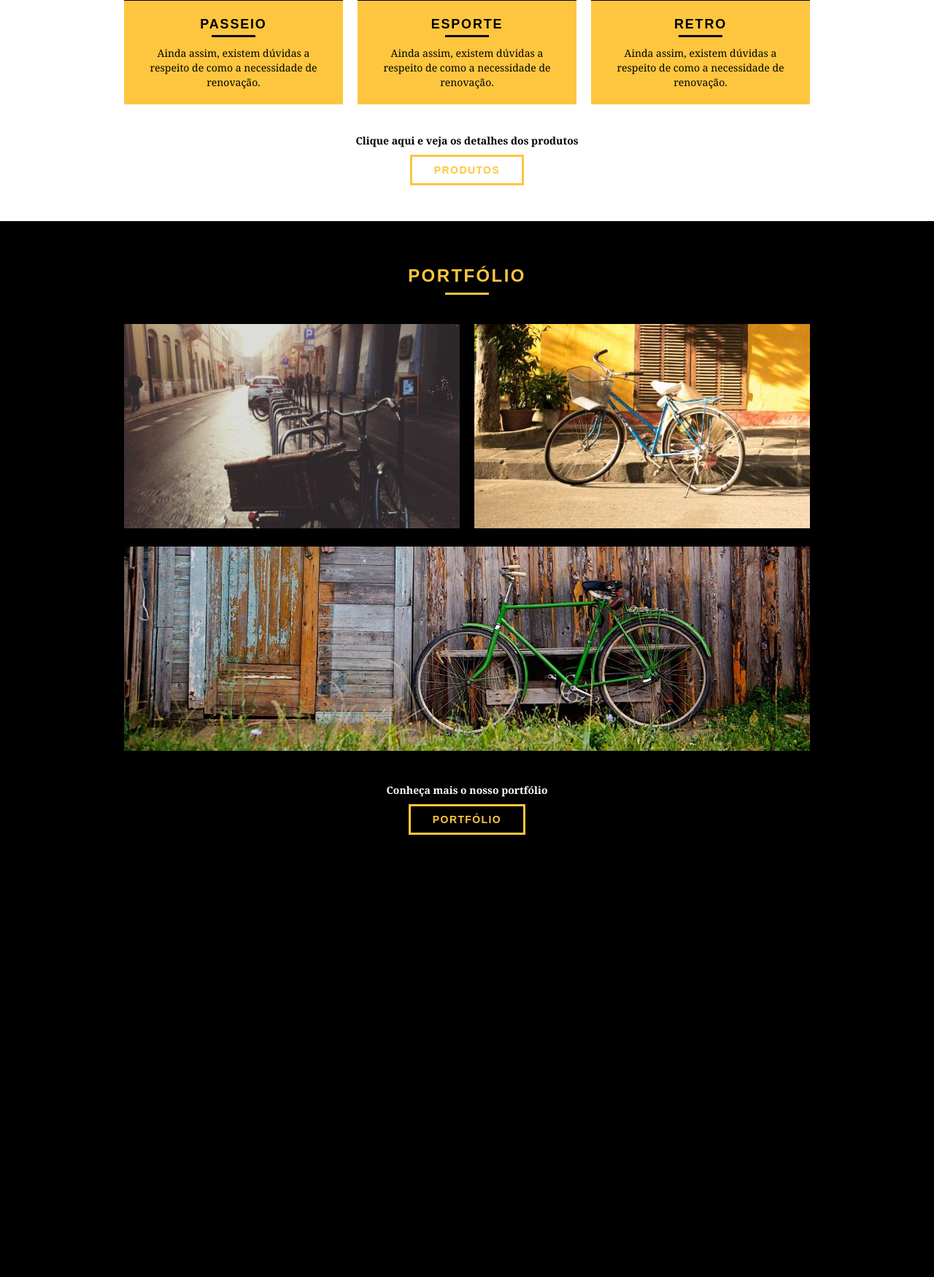
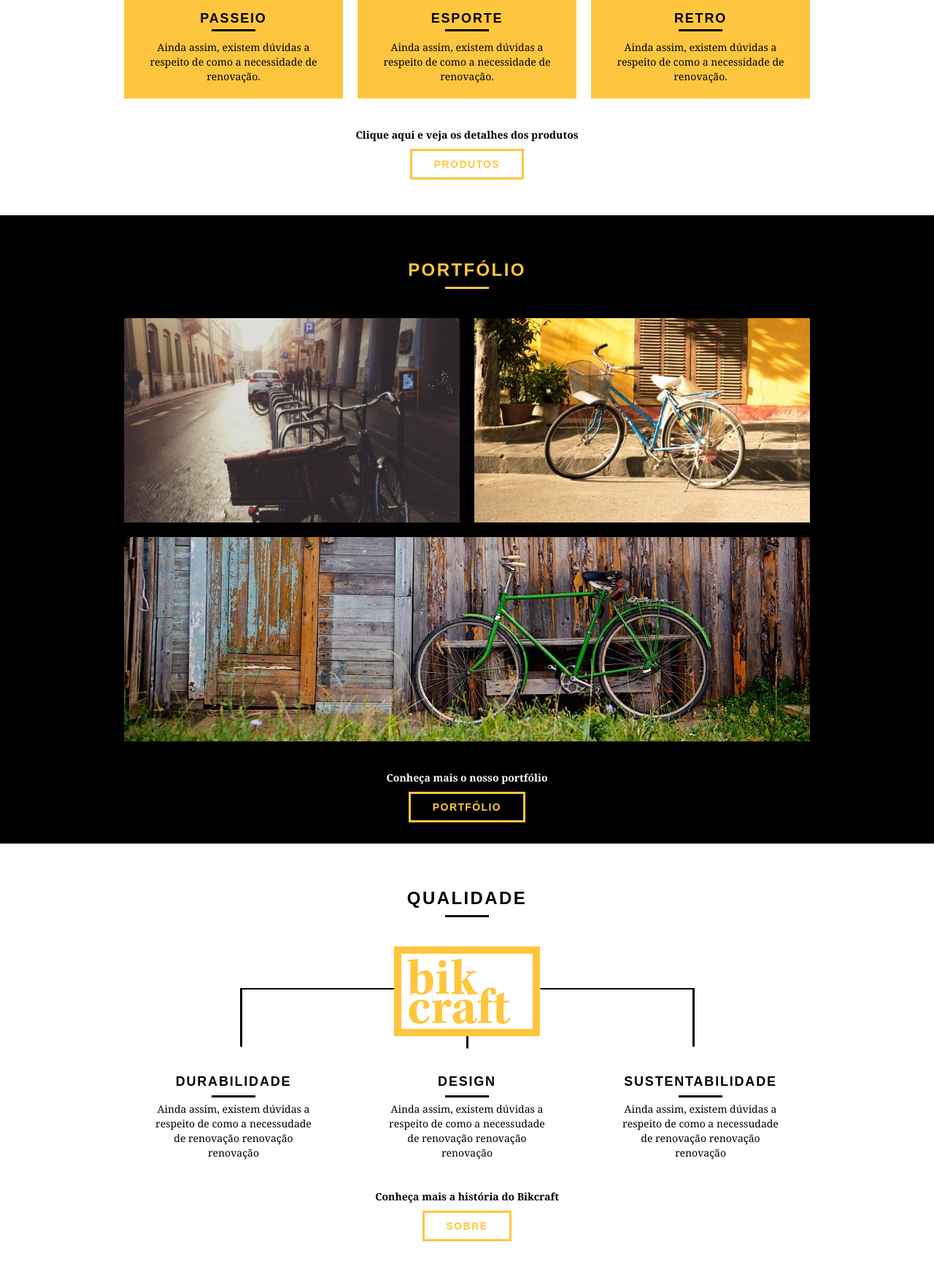
Before and after one commit to EdsonRodrigues1994/Bikcraft, a PHP site: page / in a window 1280 px wide. Shown: the part 920-2670 px from the top of the page at 73% size. Before the commit the page ends 2064 px from the top, so only its background shows below. Run offline with PHP 8.4, Linux system fonts and the light colour scheme.

Commit message:
Criação da Home - Qualidade

```diff
--- a/web/css/style.css
+++ b/web/css/style.css
@@ -1,4 +1,5 @@
 /* Estilos Gerais*/
+
 body {
   font-family: Arial, Helvetica, sans-serif;
 }
@@ -7,6 +8,10 @@ p {
   font-family: Georgia, "Times New Roman", Times, serif;
   font-size: 14px;
   line-height: 20px;
+}
+
+img {
+  display: block;
 }
 
 .btn {
@@ -83,6 +88,7 @@ p {
 .header_menu ul li a:hover {
   color: #fff;
 }
+
 /* Introdução */
 
 .introducao {
@@ -90,7 +96,7 @@ p {
   height: 380px;
   background: url("../img/bg-home.jpg") no-repeat center;
   background-size: cover;
-  margin-top: 96px;
+  margin-top: 92px;
   text-align: center;
   padding-top: 100px;
 }
@@ -166,6 +172,10 @@ p {
   padding: 10px 20px 20px 20px;
 }
 
+.produtos img {
+  margin: 0 auto;
+}
+
 .call {
   text-align: center;
   padding-top: 40px;
@@ -206,3 +216,52 @@ p {
 .portfolio .call p {
   color: #fff;
 }
+
+/* Qualidade */
+
+.qualidade {
+  padding: 60px 0;
+}
+
+.qualidade img {
+  margin: 0 auto;
+}
+
+.qualidade-lista {
+  padding-top: 30px;
+}
+
+.qualidade:after {
+  content: "";
+  width: 634px;
+  height: 83px;
+  display: block;
+  background: url("../img/linha.svg") no-repeat center;
+  position: absolute;
+  top: 198px;
+  right: 163px;
+  z-index: -1;
+}
+
+.qualidade-lista li {
+  text-align: center;
+  padding: 0 40px;
+}
+
+.qualidade-lista li h3 {
+  font-weight: bold;
+  font-size: 18px;
+  line-height: 25px;
+  text-transform: uppercase;
+  letter-spacing: 0.1em;
+  margin-top: 20px;
+}
+
+.qualidade-lista li h3:after {
+  content: "";
+  display: block;
+  width: 60px;
+  height: 3px;
+  background-color: #000;
+  margin: 6px auto;
+}
--- a/web/index.html
+++ b/web/index.html
@@ -89,5 +89,28 @@
       </div>
   </section>
 
+
+  <section class="qualidade container" alt="Bikcraft">
+    <h2 class="subtitulo">Qualidade</h2>
+    <img src="../web/img/bikcraft-qualidade.svg">
+    <ul class="qualidade-lista">
+      <li class="grid-1-3">
+        <h3>Durabilidade</h3>
+        <p>Ainda assim, existem dúvidas a respeito de como a necessudade de renovação renovação renovação</p>
+      </li>
+      <li class="grid-1-3">
+        <h3>Design</h3>
+        <p>Ainda assim, existem dúvidas a respeito de como a necessudade de renovação renovação renovação</p>
+      </li>
+      <li class="grid-1-3">
+        <h3>Sustentabilidade</h3>
+        <p>Ainda assim, existem dúvidas a respeito de como a necessudade de renovação renovação renovação</p>
+      </li>
+    </ul>
+    <div class="call">
+      <p>Conheça mais a história do Bikcraft</p>
+      <a href="sobre.html" class="btn btn-preto">Sobre</a>
+    </div>
+  </section>
 </body>
 </html>
```
Also changed, not shown: web/img/linha.svg (renamed from web/img/marca.svg).
